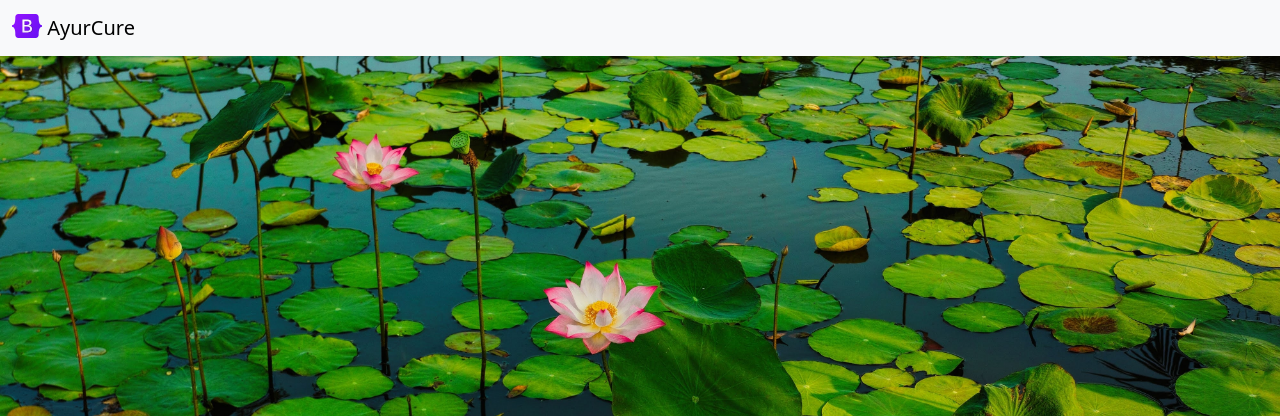
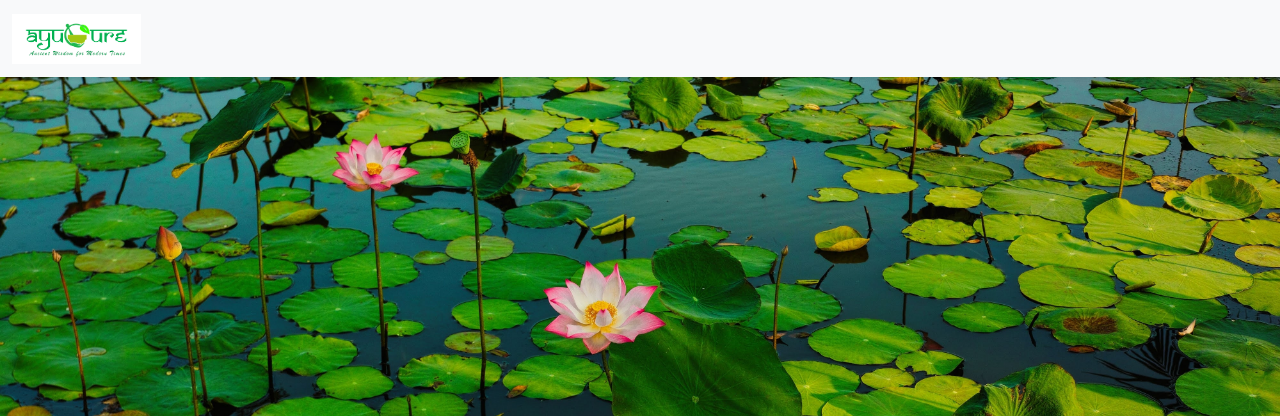
Before and after one commit to NavyAF1/ayurcure-website-test, a Flask app: page / in a window 1280 px wide. Shown: the top 420 px of the page. Run offline with Flask 2, Linux system fonts and the light colour scheme.

Commit message:
made some changes

```diff
--- a/templates/nav.html
+++ b/templates/nav.html
@@ -1,8 +1,14 @@
-<nav class="navbar bg-body-tertiary shadow-sm fixed-top bg-white">
+<style>
+      img {
+        height: 100;
+        width: 100%;
+        object-fit: cover;
+      }
+  </style>
+<nav class="navbar bg-body-tertiary shadow-sm fixed-top" style="background-color: white;">
   <div class="container-fluid">
     <a class="navbar-brand" href="#">
-      <img src="/static/bootstrap-logo.svg" alt="Logo" width="30" height="24" class="d-inline-block align-text-top">
-      AyurCure
+      <img src="/static/img1.png" alt="Logo" width="100%" height="50"class="d-inline-block align-text-top">
     </a>
   </div>
 </nav>
```
Also changed, not shown: static/img1.png (added).
